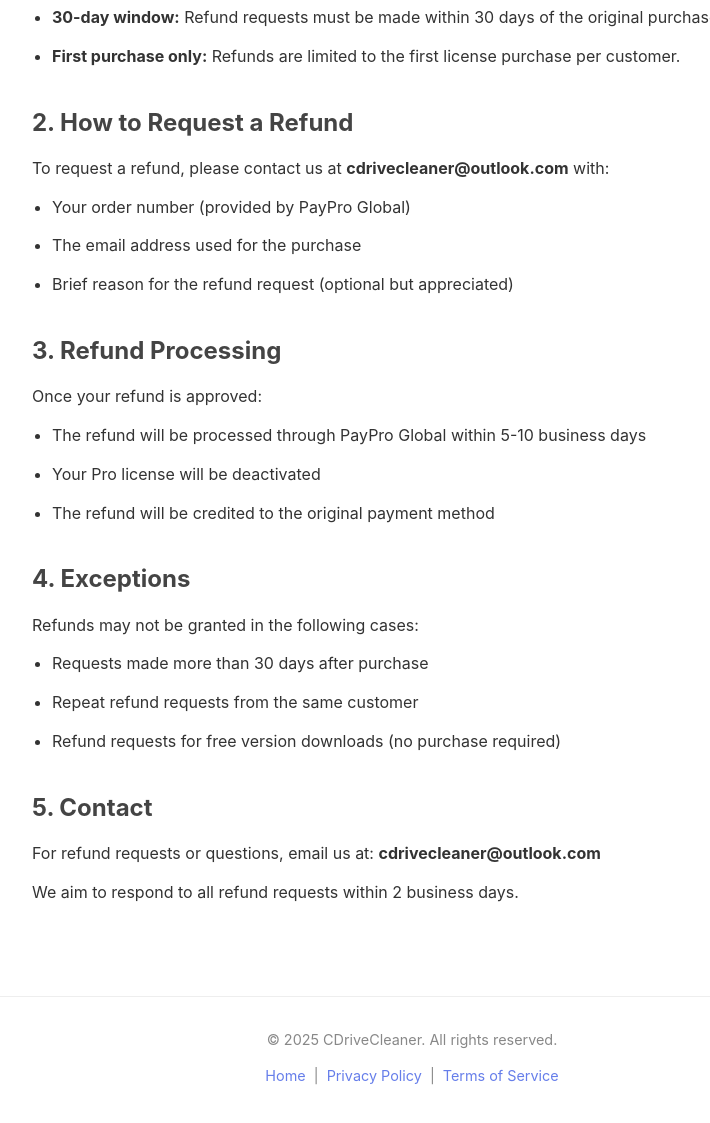
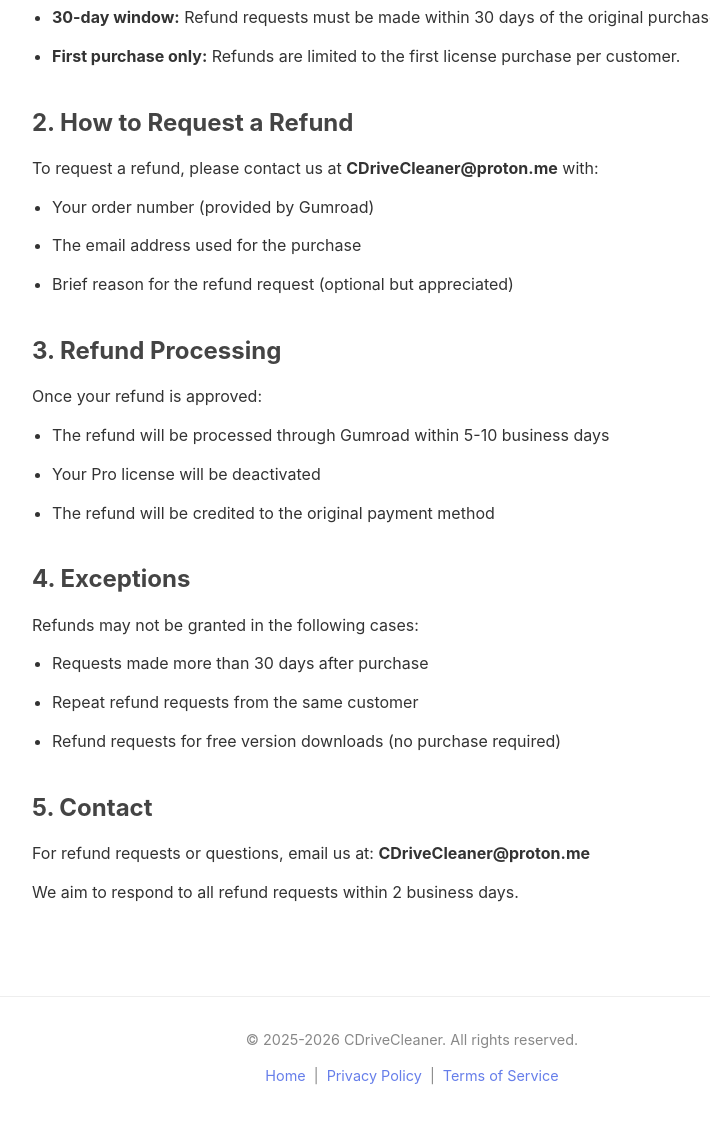
Before and after one commit to Starhunk/CDriveCleaner, a plain HTML site: page refund.html in a window 1280 px wide. Shown: the part 463-1586 px from the top of the page, without its empty margins (228-938 px from the left). Drawn offline with Linux system fonts and the light colour scheme.

Commit message:
Update refund policy contact details and dates

```diff
--- a/refund.html
+++ b/refund.html
@@ -21,7 +21,7 @@
 
 <div class="header">
     <h1>Refund Policy</h1>
-    <p>Last updated: July 12, 2025</p>
+    <p>Last updated: July 13, 2025</p>
 </div>
 
 <div class="content">
@@ -38,9 +38,9 @@
     </ul>
 
     <h2>2. How to Request a Refund</h2>
-    <p>To request a refund, please contact us at <strong>cdrivecleaner@outlook.com</strong> with:</p>
+    <p>To request a refund, please contact us at <strong>CDriveCleaner@proton.me</strong> with:</p>
     <ul>
-        <li>Your order number (provided by PayPro Global)</li>
+        <li>Your order number (provided by Gumroad)</li>
         <li>The email address used for the purchase</li>
         <li>Brief reason for the refund request (optional but appreciated)</li>
     </ul>
@@ -48,7 +48,7 @@
     <h2>3. Refund Processing</h2>
     <p>Once your refund is approved:</p>
     <ul>
-        <li>The refund will be processed through PayPro Global within 5-10 business days</li>
+        <li>The refund will be processed through Gumroad within 5-10 business days</li>
         <li>Your Pro license will be deactivated</li>
         <li>The refund will be credited to the original payment method</li>
     </ul>
@@ -62,13 +62,13 @@
     </ul>
 
     <h2>5. Contact</h2>
-    <p>For refund requests or questions, email us at: <strong>cdrivecleaner@outlook.com</strong></p>
+    <p>For refund requests or questions, email us at: <strong>CDriveCleaner@proton.me</strong></p>
     <p>We aim to respond to all refund requests within 2 business days.</p>
 
 </div>
 
 <footer>
-    <p>&copy; 2025 CDriveCleaner. All rights reserved.</p>
+    <p>&copy; 2025-2026 CDriveCleaner. All rights reserved.</p>
     <p>
         <a href="index.html">Home</a> &nbsp;|&nbsp;
         <a href="privacy.html">Privacy Policy</a> &nbsp;|&nbsp;
```
